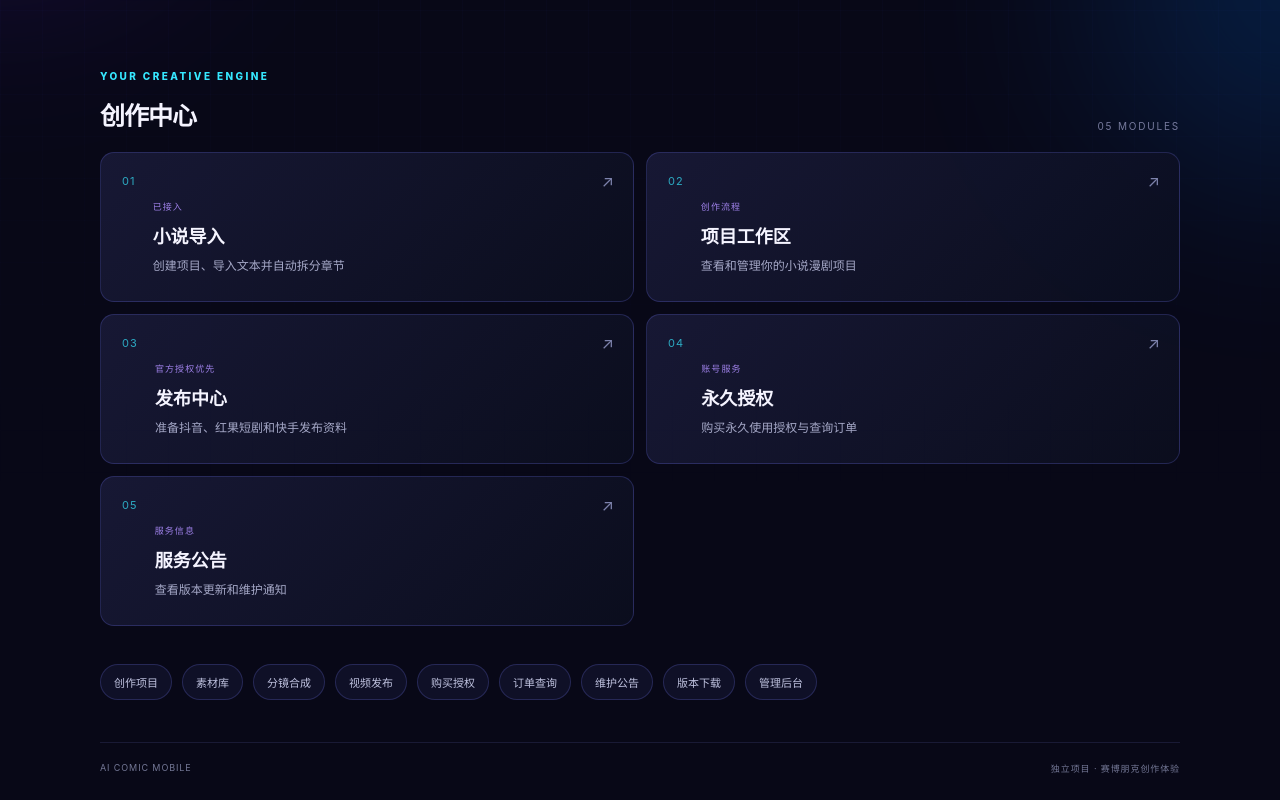
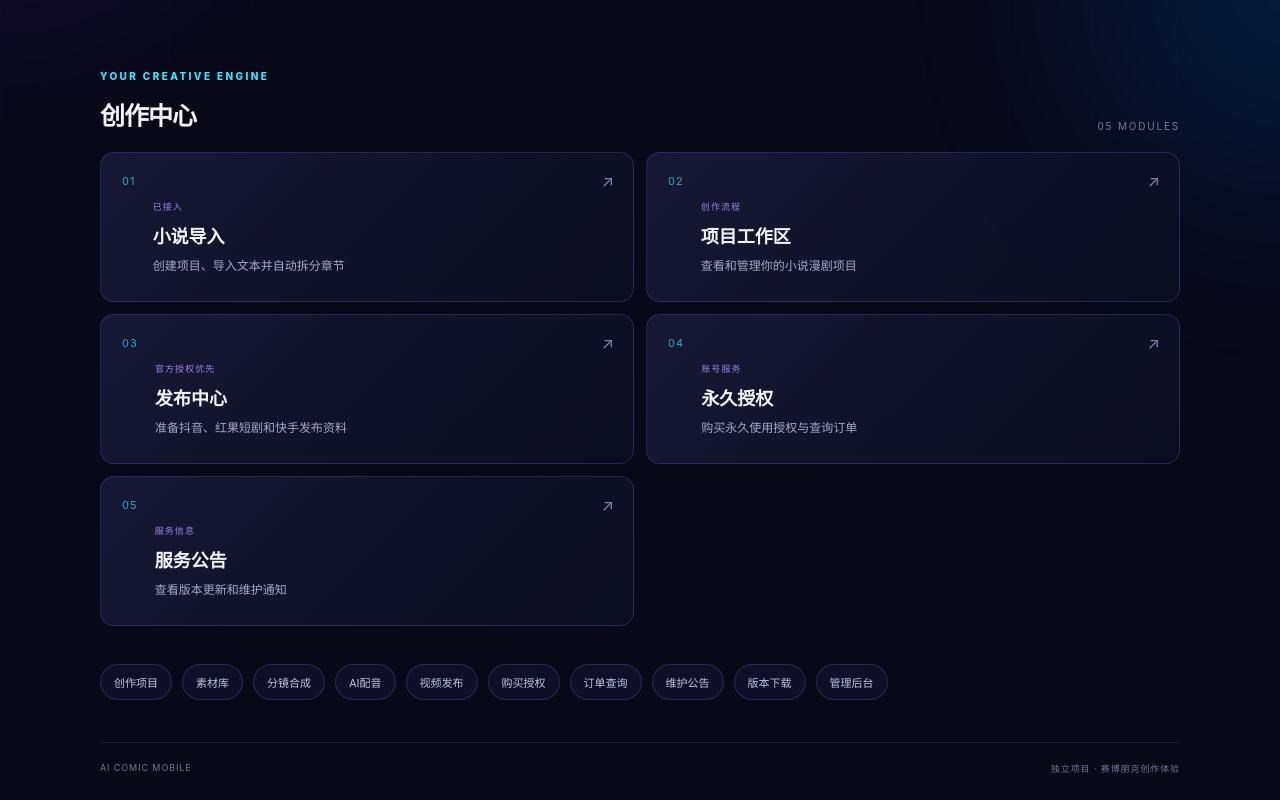
Before and after one commit to Qazwesrd/AI-Comic-Mobile, a Next.js app in the folder apps/web/: page / in a window 1280 px wide. Shown: the part 452-1252 px from the top of the page. Built offline with nearby package versions, Linux system fonts and the light colour scheme.

Commit message:
Add AI voice generation to homepage navigation

```diff
--- a/apps/web/src/app/page.tsx
+++ b/apps/web/src/app/page.tsx
@@ -49,7 +49,7 @@ export default function HomePage() {
         </div>
       </section>
 
-      <nav className="portal-nav"><a href="/projects">创作项目</a><a href="/assets">素材库</a><a href="/render">分镜合成</a><a href="/publishing">视频发布</a><a href="/store">购买授权</a><a href="/orders">订单查询</a><a href="/notices">维护公告</a><a href="/downloads">版本下载</a><a href="/admin">管理后台</a></nav>
+      <nav className="portal-nav"><a href="/projects">创作项目</a><a href="/assets">素材库</a><a href="/render">分镜合成</a><a href="/audio">AI配音</a><a href="/publishing">视频发布</a><a href="/store">购买授权</a><a href="/orders">订单查询</a><a href="/notices">维护公告</a><a href="/downloads">版本下载</a><a href="/admin">管理后台</a></nav>
       <footer className="footer">
         <span>AI COMIC MOBILE</span>
         <span>独立项目 · 赛博朋克创作体验</span>
```
